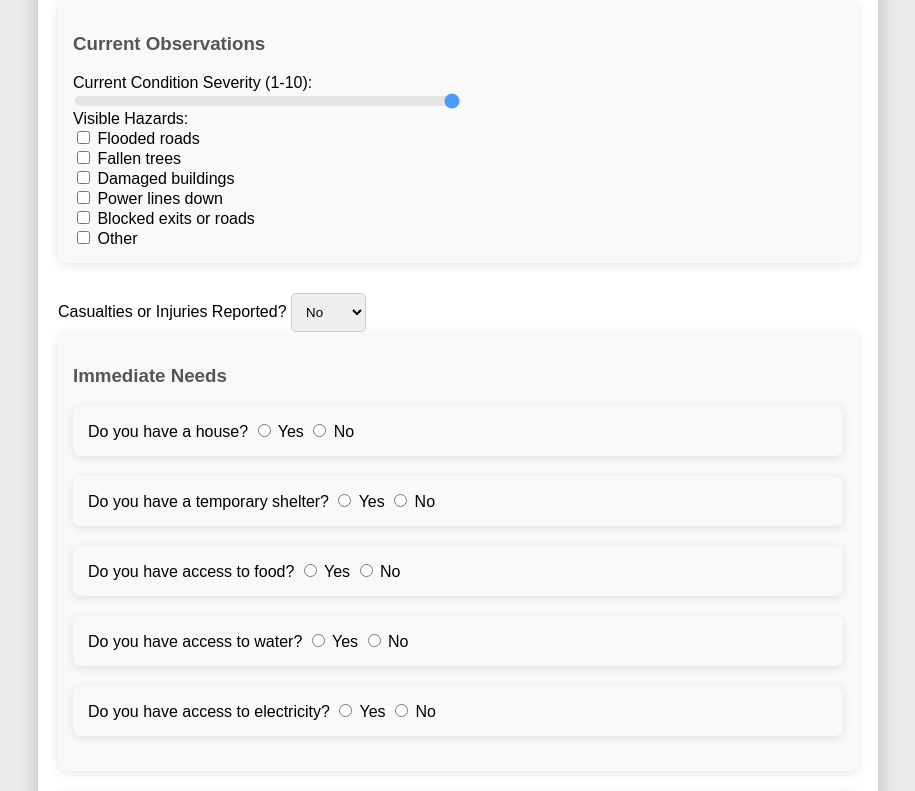
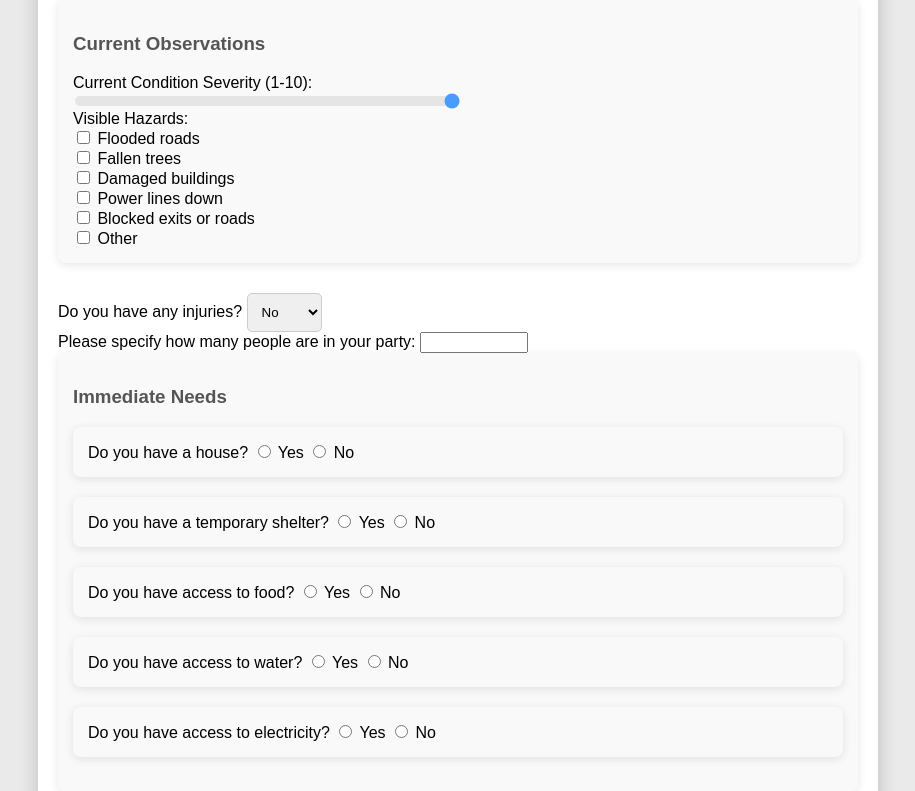
Before and after one commit to pwatana/NewHacks-project, a Flask app: page /form in a window 1280 px wide. Shown: the part 1117-1908 px from the top of the page, without its empty margins (182-1097 px from the left). Run offline with Flask 3, Linux system fonts and the light colour scheme.

Commit message:
fixes in app.py and form.html

```diff
--- a/src1/Frontend/app.py
+++ b/src1/Frontend/app.py
@@ -1,7 +1,7 @@
 from flask import Flask, render_template, request, jsonify
 import csv
 import os
-# import pandas as pd
+import pandas as pd
 
 
 app = Flask(__name__)
@@ -26,10 +26,10 @@ def form():
         latitude = request.form['latitude']
         longitude = request.form['longitude']
 
-        numberinput = request.form['numberinput']
+        people = request.form['people']
         house = request.form['house']
 
-        fieldnames = ["name", "contactInfo", "disasterType", "severity", "hazards", "casualties", "shelter", "food", "water", "electricity", "numberinput", "house", "location"]
+        fieldnames = ["name", "contactInfo", "disasterType", "severity", "hazards", "casualties", "shelter", "food", "water", "electricity", "people", "house", "location"]
 
         with open('../data/data.csv','a') as inFile:
             writer = csv.DictWriter(inFile, fieldnames=fieldnames)
@@ -39,7 +39,7 @@ def form():
                             "disasterType": disasterType, "severity": severity,
                             "hazards": hazards, "casualties": casualties,
                             "shelter": shelter, "food": food, "water": water,
-                            "electricity": electricity, "numberinput":numberinput, "house": house,
+                            "electricity": electricity, "people":people, "house": house,
                             "location": (float(latitude), float(longitude))})
     return render_template('form.html')
 
--- a/src1/Frontend/templates/form.html
+++ b/src1/Frontend/templates/form.html
@@ -99,15 +99,15 @@
             </div>
         </div>
 
-        <label for="casualties">Casualties or Injuries Reported?</label>
-        <select id="casualties" name="casualties" style="width: 75px;" onchange="toggleCasualtyInput()">
+        <label for="casualties">Do you have any injuries?</label>
+        <select id="casualties" name="casualties" style="width: 75px;">
             <option value="No">No</option>
             <option value="Yes">Yes</option>
         </select>
 
-        <div id="casualtyCountContainer" style="display: none;">
-            <label for="casualtyCount">Please specify how many people:</label>
-            <input type="number" id="casualtyCount" name="casualtyCount" min="0" style="width: 100px;">
+        <div id="casualtyCountContainer">
+            <label for="casualtyCount">Please specify how many people are in your party:</label>
+            <input type="number" id="casualtyCount" name="people" min="0" style="width: 100px;">
         </div>
 
         <!-- Immediate Needs -->
@@ -174,16 +174,6 @@
 
 <script src="https://unpkg.com/leaflet@1.9.4/dist/leaflet.js"></script>
 <script>
-    function toggleCasualtyInput() {
-    const casualtySelect = document.getElementById('casualties');
-    const casualtyCountContainer = document.getElementById('casualtyCountContainer');
-
-    if (casualtySelect.value === 'Yes') {
-        casualtyCountContainer.style.display = 'block';
-    } else {
-        casualtyCountContainer.style.display = 'none';
-    }
-}
     document.addEventListener("DOMContentLoaded", () => {
         const map = L.map('map').setView([43.66464895584507, -79.39972218955619], 15);
         document.getElementById("latitude").value = 43.66464895584507;
```
